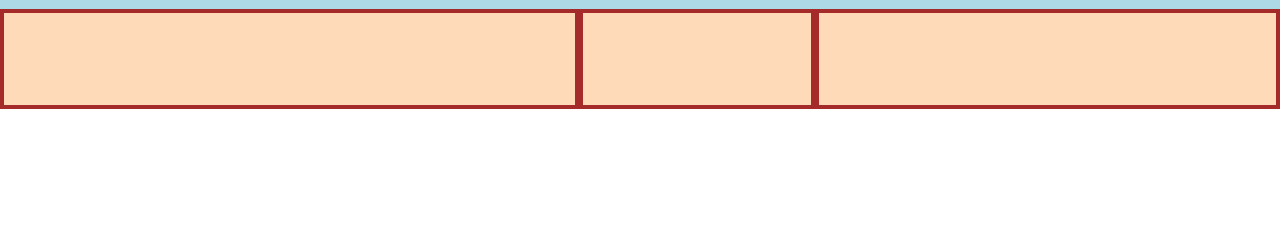
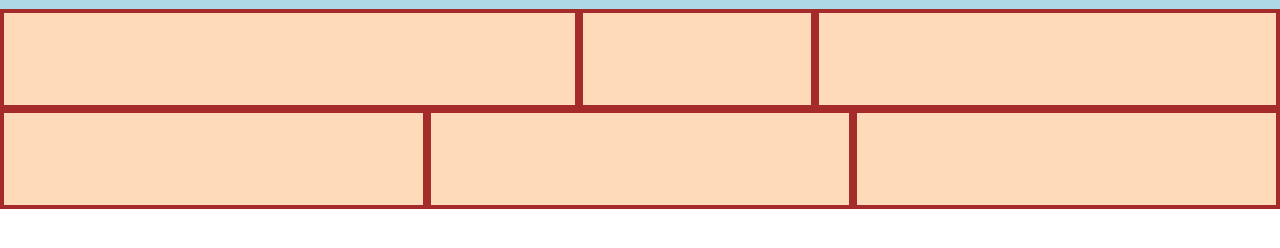
Before and after one commit to Scribler/Notes, a plain HTML site: page personalProjects/testing/index.html in a window 1280 px wide. Shown: the part 88-336 px from the top of the page. Drawn offline with Linux system fonts and the light colour scheme.

Commit message:
Inserted comments and added new flexbox section
Added a second flexbox section to use for testing flex basis and it's
affect on growth and shrinking.

```diff
--- a/personalProjects/testing/index.html
+++ b/personalProjects/testing/index.html
@@ -23,6 +23,11 @@
       <div class="three"></div>
     </div>
 
+    <div class="flex-container">
+      <div class="four"></div>
+      <div class="five"></div>
+      <div class="six"></div>
+    </div>
 
 
   </main>
--- a/personalProjects/testing/style.css
+++ b/personalProjects/testing/style.css
@@ -58,7 +58,9 @@ nav li {
   background-color: peachpuff;
   border: 4px solid brown;
   height: 100px;
-  flex: 1;
+  width: 250px;
+  /* flex: 1; */
+  flex: 1 1 auto; /* setting flex-basis to 'auto' tells it to look for a width.(250px) Otherwise it will not look and you won't get the behavior you're looking for. */
 }
 
 .flex-container .one {
@@ -70,3 +72,12 @@ nav li {
 .flex-container .three {
   flex: 4 1 0%;
 }
+/* container two */
+
+.flex-container .four {
+}
+.flex-container .five {
+  flex-shrink: 0;
+}
+.flex-container .six {
+}
```
